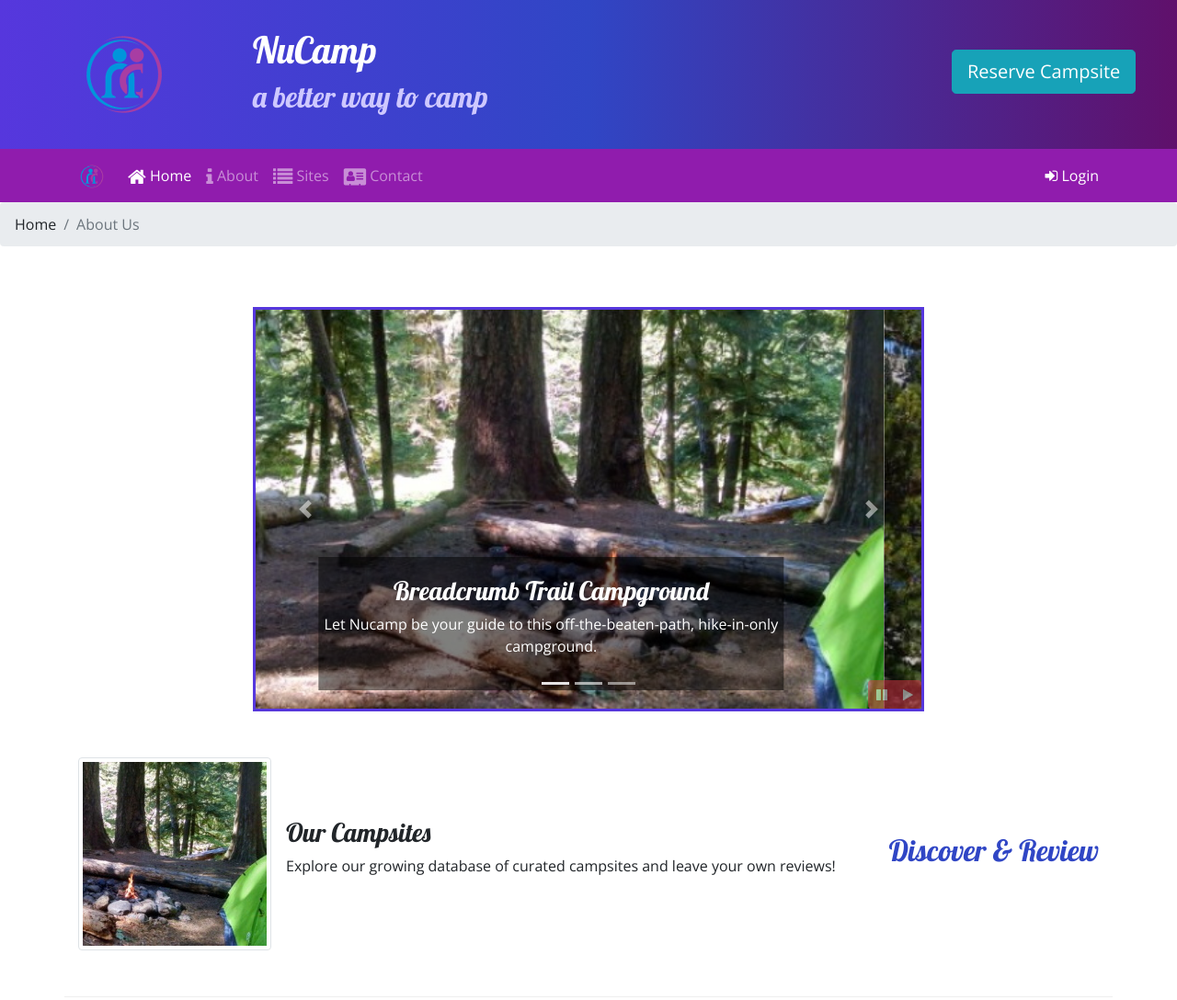
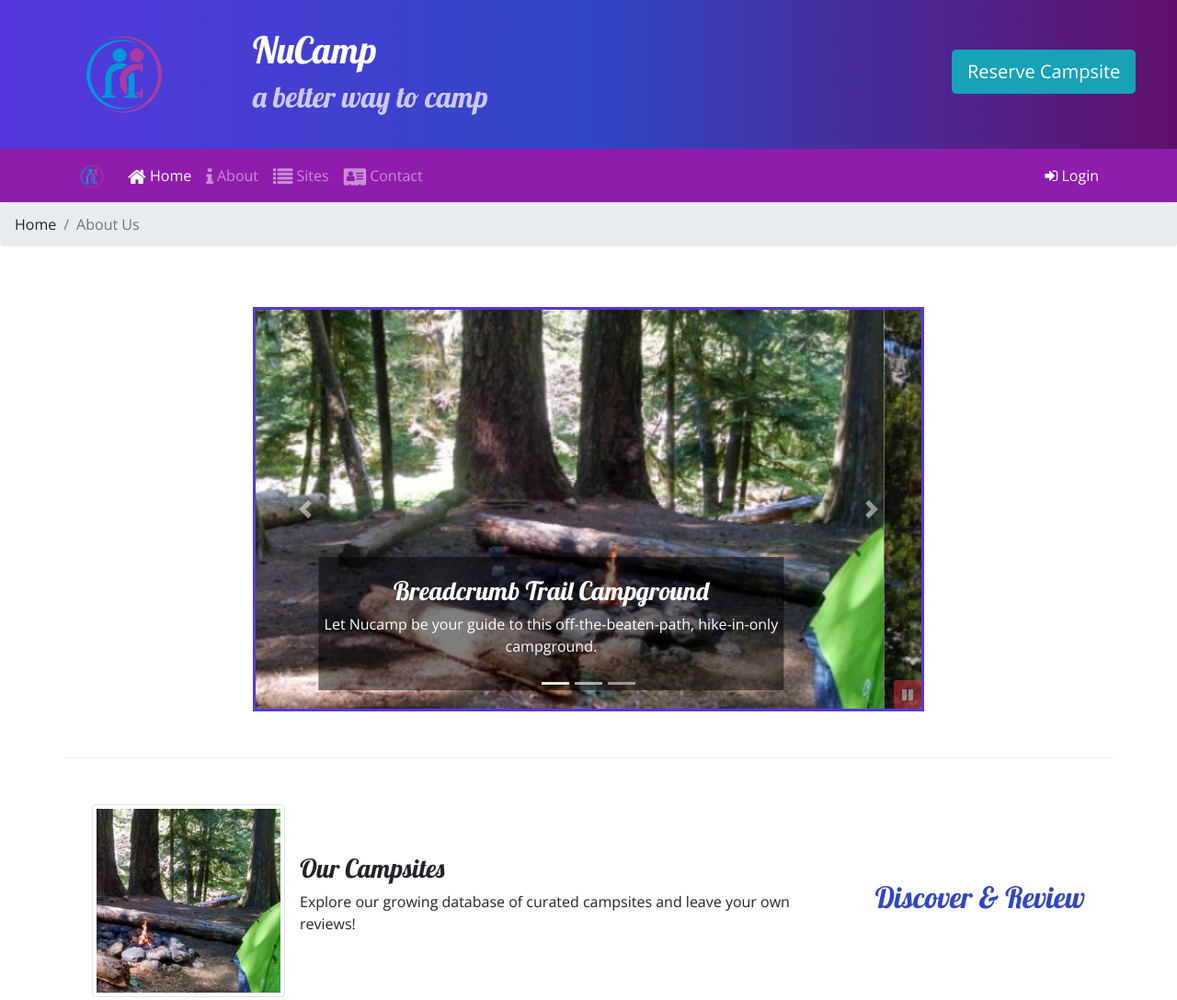
Before and after one commit to BennyDeet/bootstrap, a website: page index.html in a window 1280 px wide. Shown: the top 1088 px of the page at 92% size. Drawn offline with nearby package versions, Linux system fonts and the light colour scheme.

Commit message:
Bootstrap and jQuery Part 2

```diff
--- a/index.html
+++ b/index.html
@@ -19,7 +19,7 @@
 </head>
 
 <body>
-
+    <!--JUMBOTRON -->
     <header class="jumbotron jumbotron-fluid">
         <div class="container">
             <div class="row">
@@ -37,7 +37,7 @@
             </div>
         </div>
     </header>
-
+    <!--Reservation Modal-->
     <div id="reserveModal" class="modal fade" role="dialog">
         <div class="modal-dialog modal-lg" role="document">
             <div class="modal-content">
@@ -97,15 +97,13 @@
             </div>
         </div>
     </div>
-
-
+    <!--Navigation Bar-->
     <nav class="navbar navbar-expand-sm navbar-dark sticky-top">
         <div class="container">
             <a class="navbar-brand" href="#"><img src="img/logo.png" height="30" width="30" /></a>
             <button class="navbar-toggler" type="button" data-toggle="collapse" data-target="#nucampNavbar">>
                 <span class="navbar-toggler-icon"></span>
             </button>
-
             <div class="collapse navbar-collapse" id="nucampNavbar">
                 <ul class="navbar-nav">
                     <li class="nav-item active"><a class="nav-link" href="#"><i class="fa fa-home fa-lg"></i> Home</a>
@@ -124,7 +122,7 @@
             </div>
         </div>
     </nav>
-
+    <!--Login Modal-->
     <div id="loginModal" class="modal fade" role="dialog">
         <div class="modal-dialog" role="document">
             <div class="modal-content">
@@ -173,8 +171,8 @@
             </ol>
         </div>
     </div>
-
     <div class="container ">
+            <!--Carousel-->
         <div class="row row-content">
             <div class="col-md-8 mx-auto">
                 <div id="homeCarousel" class="carousel slide" data-ride="carousel">
@@ -217,18 +215,14 @@
                     <a class="carousel-control-next" href="#homeCarousel" role="button" data-slide="next">
                         <span class="carousel-control-next-icon"></span>
                         <span class="sr-only">Next</span>
-
-                    <div class="btn-group" id="carouselButton">
-                        <button class="btn btn-danger btn-sm" id="carouselPause">
-                            <i class="fa fa-pause"></i>
-                        </button>
-                        <button class="btn btn-danger btn-sm" id="carouselPlay">
-                            <i class="fa fa-play"></i>
+                            <button class="btn btn-danger btn-sm" id="carouselButton">
+                                <i class="fa-pause fa"></i>
                             </button>
                         </div>
                     </a>
                 </div>
             </div>
+            <!--Main Page content-->
             <div class="container">
                 <div class="row row-content align-items-center">
                     <div class="col-sm-4 order-sm-last col-md-3">
@@ -240,14 +234,14 @@
                                 alt="Breadcrumb Trail" />
                             <div class="media-body align-self-center">
                                 <h3>Our Campsites</h3>
-                                <p class="d-none d-sm-block">Explore our growing database of curated campsites and leave your
+                                <p class="d-none d-sm-block">Explore our growing database of curated campsites and leave
+                                    your
                                     own reviews!</p>
                             </div>
                         </div>
                     </div>
                 </div>
             </div>
-
             <div class="row row-content align-items-center">
                 <div class="col-sm-4 col-md-3">
                     <h2>Featured Campsites</h2>
@@ -263,7 +257,6 @@
                     <img src="img/react-lake-thumb.jpg" />
                 </div>
             </div>
-
             <div class="row">
                 <div class="col-sm-4 order-sm-last col-md-3">
                     <h2 class="text-sm-right">Our Community Partners</h2>
@@ -284,8 +277,7 @@
         </div>
     </div>
     </div>
-
-
+    <!--Footer-->
     <footer class="site-footer">
         <div class="container">
             <div class="row">
@@ -318,23 +310,25 @@
             </div>
         </div>
     </footer>
-
     <!-- jQuery must come first, then Popper.js, then the Bootstrap JavaScript plugins.-->
     <script src="node_modules/jquery/dist/jquery.slim.min.js"></script>
     <script src="node_modules/popper.js/dist/umd/popper.min.js"></script>
     <script src="node_modules/bootstrap/dist/js/bootstrap.min.js"></script>
     <script>
-        $(function() {
+        $(function(){
             $(".carousel").carousel( { interval: 2000 } );
-            $("#carouselPause").click(function(){
+            $("#carouselButton").click(function(){
+                if ($("#carouselButton").children("i").hasClass("fa-pause")) {
                     $(".carousel").carousel("pause");
-            });
-            $("#carouselPlay").click(function(){
+                    $("#carouselButton").children("i").removeClass("fa-pause");
+                    $("#carouselButton").children("i").addClass("fa-play");
+                } else {
                     $(".carousel").carousel("cycle");
+                    $("#carouselButton").children("i").removeClass("fa-play");
+                    $("#carouselButton").children("i").addClass("fa-pause");
+                };
             });
         });
     </script>
-
 </body>
-
 </html>
```
Lines whose indentation alone changed are shown as unchanged.
